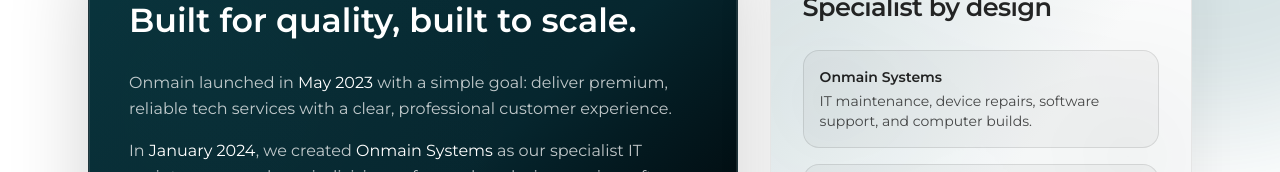
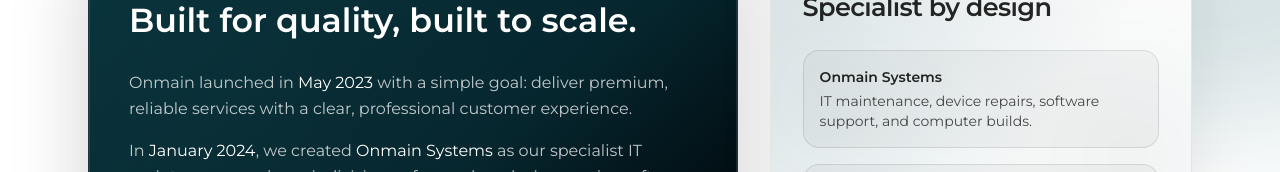
Before and after one commit to andrei-onmain/onmain-web, a Next.js app: page /about-us in a window 1280 px wide. Shown: the part 463-635 px from the top of the page. Built offline with nearby package versions, Linux system fonts and the light colour scheme.

Commit message:
Launch17

```diff
--- a/app/about-us/page.tsx
+++ b/app/about-us/page.tsx
@@ -104,7 +104,7 @@
                   <div className="mt-6 space-y-4 text-white/75 leading-relaxed">
                     <p>
                       Onmain launched in <span className="text-white">May 2023</span> with a simple goal: deliver premium,
-                      reliable tech services with a clear, professional customer experience.
+                      reliable services with a clear, professional customer experience.
                     </p>
                     <p>
                       In <span className="text-white">January 2024</span>, we created{" "}
```
